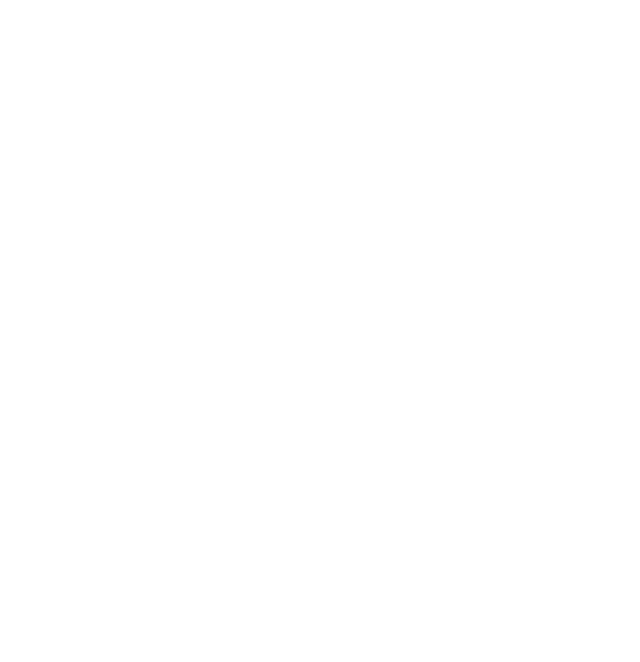
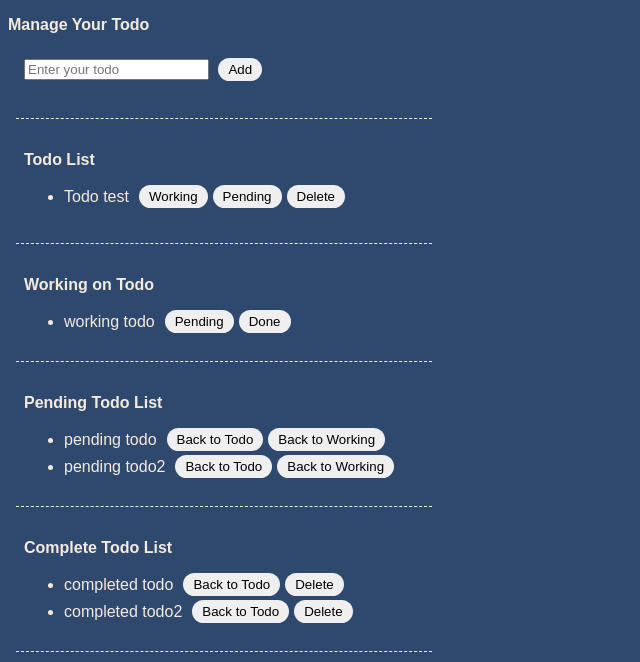
Before and after one commit to ttakuma17/original-todo-app, a website built with Parcel: page index.html in a window 1280 px wide. Shown: the whole page, without its empty margins (0-640 px from the left). Built offline with nearby package versions, Linux system fonts and the light colour scheme.

Commit message:
done : making HTML/CSS

```diff
--- a/index.html
+++ b/index.html
@@ -1,16 +1,75 @@
 <!DOCTYPE html>
 <html>
+  <head>
+    <title>Parcel Sandbox</title>
+    <meta charset="UTF-8" />
+  </head>
 
-<head>
-	<title>Parcel Sandbox</title>
-	<meta charset="UTF-8" />
-</head>
+  <body>
+    <p class="title">Manage Your Todo</p>
+    <div class="input-area">
+      <!-- 入力ボタン -->
+      <input id="add-todo" type="text" placeholder="Enter your todo" />
+      <button id="add-button">Add</button>
+    </div>
 
-<body>
-	<div id="app"></div>
+    <div class="incomplete-area">
+      <!-- todoの一覧 -->
+      <p class="title">Todo List</p>
+      <ul id="incomplete-list">
+        <div class="list-row">
+          <li>Todo test</li>
+          <button>Working</button>
+          <button>Pending</button>
+          <button>Delete</button>
+        </div>
+      </ul>
+    </div>
 
-	<script src="src/index.js">
-	</script>
-</body>
+    <div class="working-area">
+      <!-- 取組中 -->
+      <p class="title">Working on Todo</p>
+      <ul id="working-list">
+        <div class="list-row">
+          <li>working todo</li>
+          <button>Pending</button>
+          <button>Done</button>
+        </div>
+      </ul>
+    </div>
+    <div class="pending-area">
+      <!-- 保留 -->
+      <p class="title">Pending Todo List</p>
+      <ul id="pending-list">
+        <div class="list-row">
+          <li>pending todo</li>
+          <button>Back to Todo</button>
+          <button>Back to Working</button>
+        </div>
+        <div class="list-row">
+          <li>pending todo2</li>
+          <button>Back to Todo</button>
+          <button>Back to Working</button>
+        </div>
+      </ul>
+    </div>
+    <div class="complete-area">
+      <!-- 完了済みのTodo -->
+      <p class="title">Complete Todo List</p>
+      <ul id="complete-list">
+        <div class="list-row">
+          <li>completed todo</li>
+          <button>Back to Todo</button>
+          <button>Delete</button>
+        </div>
+        <div class="list-row">
+          <li>completed todo2</li>
+          <button>Back to Todo</button>
+          <button>Delete</button>
+        </div>
+      </ul>
+    </div>
 
+    <script src="src/index.js"></script>
+  </body>
 </html>
--- /dev/null
+++ b/src/color.txt
@@ -0,0 +1,2 @@
+https://www.canva.com/ja_jp/learn/100-color-combinations/
+51
--- a/src/styles.css
+++ b/src/styles.css
@@ -1,3 +1,79 @@
 body {
   font-family: sans-serif;
+  background-color: #2f496e;
+  color: #f4eade;
 }
+
+.list-row {
+  display: flex;
+  align-items: center;
+  padding-bottom: 4px;
+}
+
+button {
+  padding: 4px 10px;
+  margin-left: 5px;
+  border: none;
+  border-radius: 24px;
+}
+
+button:hover {
+  cursor: pointer;
+  background-color: #2988bc;
+  color: #f4eade;
+  /* border: solid 0.2px; */
+  /* border-color: #f4eade; */
+}
+
+.title {
+  font-weight: 600;
+}
+
+li {
+  margin-right: 5px;
+}
+
+.input-area {
+  border-bottom: dashed 1px;
+  width: 400px;
+  height: 30px;
+  padding: 8px;
+  padding-bottom: 30px;
+  margin: 8px;
+  /* border-radius: 8px; */
+}
+
+.incomplete-area {
+  border-bottom: dashed 1px;
+  width: 400px;
+  min-height: 100px;
+  padding: 8px;
+  margin: 8px;
+  /* border-radius: 8px; */
+}
+
+.working-area {
+  border-bottom: dashed 1px;
+  width: 400px;
+  min-height: 50px;
+  padding: 8px;
+  margin: 8px;
+  /* border-radius: 8px; */
+}
+
+.pending-area {
+  border-bottom: dashed 1px;
+  width: 400px;
+  min-height: 50px;
+  padding: 8px;
+  margin: 8px;
+  /* border-radius: 8px; */
+}
+
+.complete-area {
+  border-bottom: dashed 1px;
+  width: 400px;
+  min-height: 100px;
+  padding: 8px;
+  margin: 8px;
+}
```
